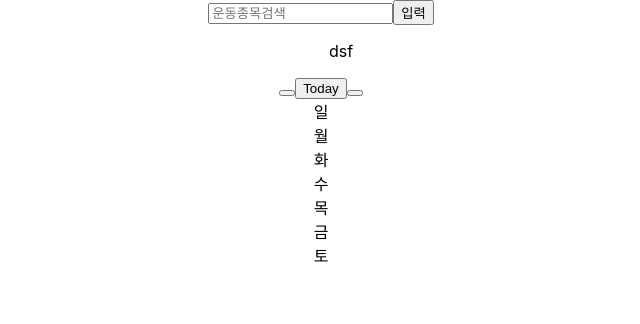
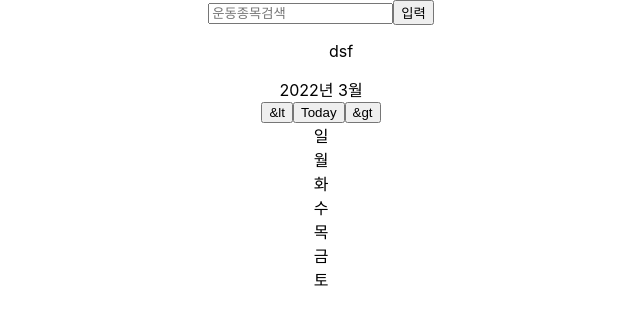
Before and after one commit to kaperrdenden/workoutrecord, a React (Create React App) app: page / in a window 1280 px wide. Shown: the top 324 px of the page, without its empty margins (319-959 px from the left). Built offline with nearby package versions, Linux system fonts and the light colour scheme.

Commit message:
현재 몇년도인지, 무슨달인지 가져오기

```diff
--- a/src/Calendar.js
+++ b/src/Calendar.js
@@ -1,14 +1,19 @@
 const Calendar = () => {
     const date = new Date();
-    console.log(date.getDate());
+    const viewYear = date.getFullYear();
+    const viewMonth = date.getMonth();
+    console.log(date.getFullYear());
     return(
         <div className="calendar">
             <div className="calendar-header">
-                <div className="calendar-yearmonth"></div>
+                <div className="calendar-yearmonth">
+                    {viewYear}년 {viewMonth+1}월
+                    {/* getMonth는 현재의 달보다 1작게 가져온다  */}
+                </div>
                 <div className="calendar-nav">
-                    <button className="calendar-navbtn go-prev"></button>
+                    <button className="calendar-navbtn go-prev">&lt</button>
                     <button className="calendar-navbtn go-today">Today</button>
-                    <button className="calendar-navbtn go-next"></button>
+                    <button className="calendar-navbtn go-next">&gt</button>
                 </div>
             </div>
             <div className="calendar-main">
```
